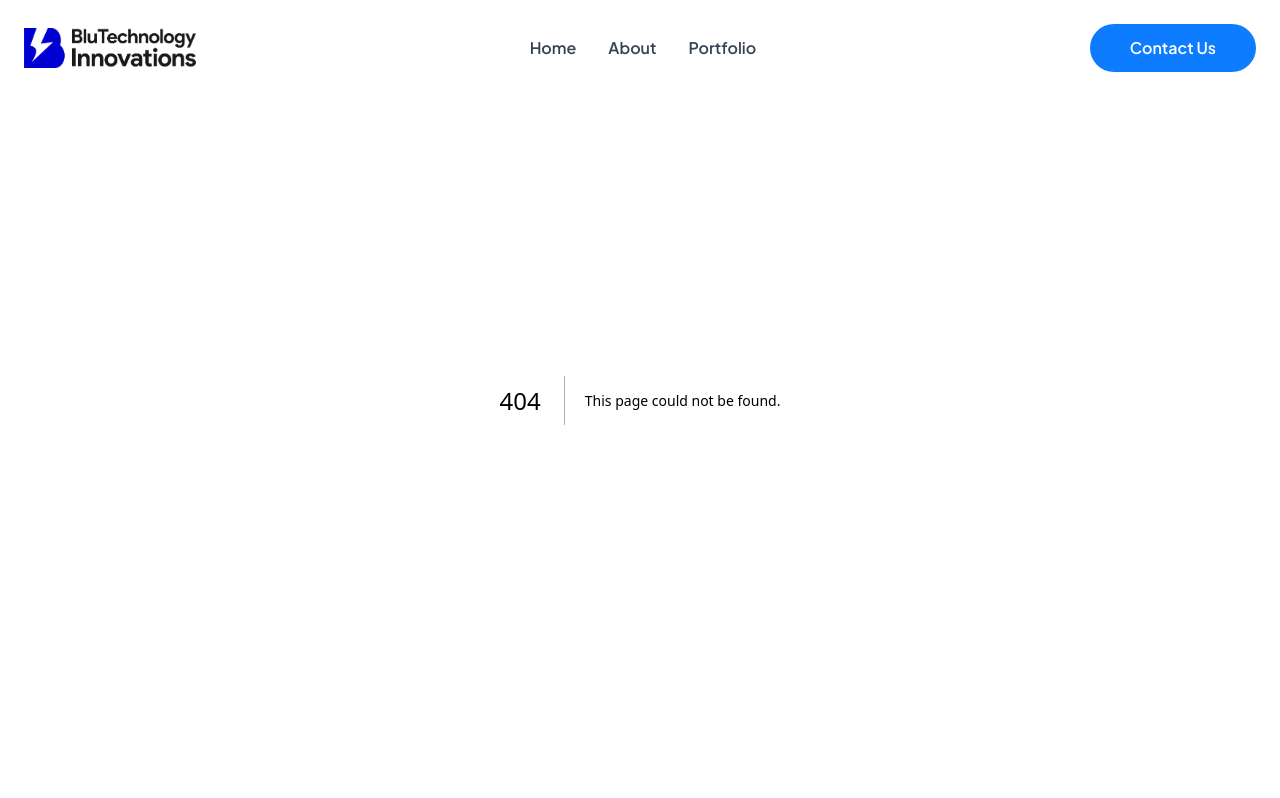
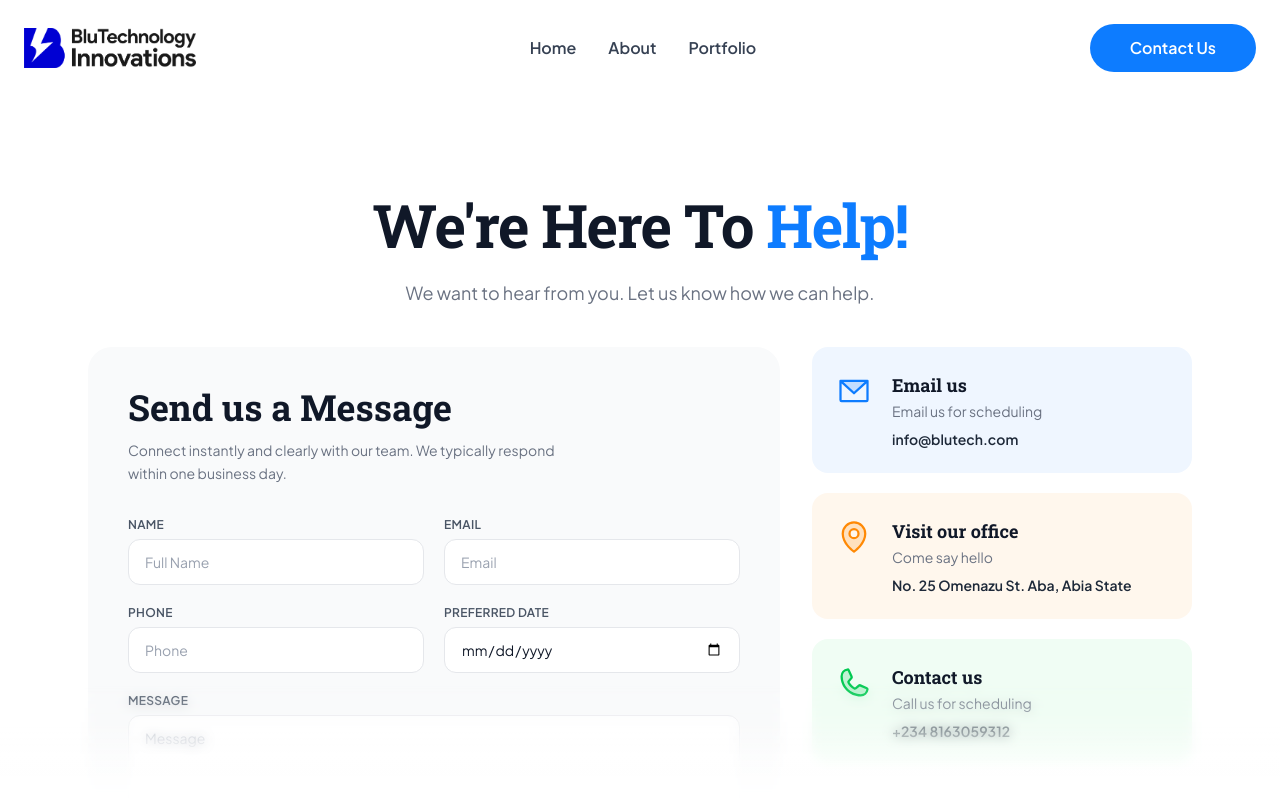
Before and after one commit to dev-emmy001/blutech, a Next.js app: page /contact in a window 1280 px wide. Before the commit this address had no page. Shown: the top 798 px of the page. Built offline with nearby package versions, Linux system fonts and the light colour scheme.

Commit message:
added contact page

```diff
--- /dev/null
+++ b/app/contact/page.tsx
@@ -0,0 +1,213 @@
+"use client";
+
+import { useState } from "react";
+import { EnvelopeSimple, MapPin, Phone } from "@phosphor-icons/react";
+
+export default function ContactPage() {
+  const [form, setForm] = useState({
+    name: "",
+    email: "",
+    phone: "",
+    date: "",
+    message: "",
+  });
+  const [submitted, setSubmitted] = useState(false);
+
+  const handleChange = (
+    e: React.ChangeEvent<HTMLInputElement | HTMLTextAreaElement>
+  ) => {
+    setForm({ ...form, [e.target.name]: e.target.value });
+  };
+
+  const handleSubmit = (e: React.FormEvent) => {
+    e.preventDefault();
+    setSubmitted(true);
+  };
+
+  const contactCards = [
+    {
+      icon: <EnvelopeSimple size={36} weight="duotone" className="text-blutech-primary" />,
+      bg: "bg-blue-50",
+      label: "Email us",
+      sub: "Email us for scheduling",
+      value: "info@blutech.com",
+      href: "mailto:info@blutech.com",
+    },
+    {
+      icon: <MapPin size={36} weight="duotone" className="text-orange-400" />,
+      bg: "bg-orange-50",
+      label: "Visit our office",
+      sub: "Come say hello",
+      value: "No. 25 Omenazu St. Aba, Abia State",
+      href: "https://maps.google.com",
+    },
+    {
+      icon: <Phone size={36} weight="duotone" className="text-green-500" />,
+      bg: "bg-green-50",
+      label: "Contact us",
+      sub: "Call us for scheduling",
+      value: "+234 8163059312",
+      href: "tel:+2348163059312",
+    },
+  ];
+
+  return (
+    <div className="flex flex-col min-h-screen bg-white font-sans">
+
+      {/* Hero */}
+      <section className="pt-40 md:pt-48 pb-10 px-6 text-center max-w-4xl mx-auto w-full">
+        <h1 className="text-4xl md:text-6xl font-extrabold tracking-tight text-gray-900 font-serif leading-[1.1]">
+          We&apos;re Here To{" "}
+          <span className="text-blutech-primary">Help!</span>
+        </h1>
+        <p className="mt-5 text-base md:text-lg text-gray-500 max-w-lg mx-auto leading-relaxed">
+          We want to hear from you. Let us know how we can help.
+        </p>
+      </section>
+
+      {/* Main two-column content */}
+      <section className="px-6 pb-32 max-w-6xl mx-auto w-full">
+        <div className="grid grid-cols-1 lg:grid-cols-[1fr_380px] gap-8 items-start">
+
+          {/* Left — Contact Form */}
+          <div className="bg-gray-50 rounded-3xl p-8 md:p-10">
+            <h2 className="text-3xl md:text-4xl font-extrabold text-gray-900 font-serif mb-3">
+              Send us a Message
+            </h2>
+            <p className="text-gray-500 text-sm mb-8 leading-relaxed max-w-md">
+              Connect instantly and clearly with our team. We typically respond
+              within one business day.
+            </p>
+
+            {submitted ? (
+              <div className="flex flex-col items-center justify-center py-16 text-center gap-4">
+                <EnvelopeSimple size={56} weight="duotone" className="text-blutech-primary" />
+                <h3 className="text-2xl font-bold text-gray-900 font-serif">Message Sent!</h3>
+                <p className="text-gray-500 max-w-xs">
+                  Thanks for reaching out. We&apos;ll get back to you shortly.
+                </p>
+              </div>
+            ) : (
+              <form onSubmit={handleSubmit} className="flex flex-col gap-5">
+
+                {/* Row 1 — Name + Email */}
+                <div className="grid grid-cols-1 sm:grid-cols-2 gap-5">
+                  <div className="flex flex-col gap-1.5">
+                    <label htmlFor="contact-name" className="text-xs font-semibold text-gray-600 uppercase tracking-wide">
+                      Name
+                    </label>
+                    <input
+                      id="contact-name"
+                      name="name"
+                      type="text"
+                      placeholder="Full Name"
+                      value={form.name}
+                      onChange={handleChange}
+                      required
+                      className="w-full px-4 py-3 rounded-xl border border-gray-200 bg-white text-gray-900 placeholder-gray-400 text-sm focus:outline-none focus:ring-2 focus:ring-blutech-primary/40 focus:border-blutech-primary transition"
+                    />
+                  </div>
+                  <div className="flex flex-col gap-1.5">
+                    <label htmlFor="contact-email" className="text-xs font-semibold text-gray-600 uppercase tracking-wide">
+                      Email
+                    </label>
+                    <input
+                      id="contact-email"
+                      name="email"
+                      type="email"
+                      placeholder="Email"
+                      value={form.email}
+                      onChange={handleChange}
+                      required
+                      className="w-full px-4 py-3 rounded-xl border border-gray-200 bg-white text-gray-900 placeholder-gray-400 text-sm focus:outline-none focus:ring-2 focus:ring-blutech-primary/40 focus:border-blutech-primary transition"
+                    />
+                  </div>
+                </div>
+
+                {/* Row 2 — Phone + Date */}
+                <div className="grid grid-cols-1 sm:grid-cols-2 gap-5">
+                  <div className="flex flex-col gap-1.5">
+                    <label htmlFor="contact-phone" className="text-xs font-semibold text-gray-600 uppercase tracking-wide">
+                      Phone
+                    </label>
+                    <input
+                      id="contact-phone"
+                      name="phone"
+                      type="tel"
+                      placeholder="Phone"
+                      value={form.phone}
+                      onChange={handleChange}
+                      className="w-full px-4 py-3 rounded-xl border border-gray-200 bg-white text-gray-900 placeholder-gray-400 text-sm focus:outline-none focus:ring-2 focus:ring-blutech-primary/40 focus:border-blutech-primary transition"
+                    />
+                  </div>
+                  <div className="flex flex-col gap-1.5">
+                    <label htmlFor="contact-date" className="text-xs font-semibold text-gray-600 uppercase tracking-wide">
+                      Preferred Date
+                    </label>
+                    <input
+                      id="contact-date"
+                      name="date"
+                      type="date"
+                      value={form.date}
+                      onChange={handleChange}
+                      className="w-full px-4 py-3 rounded-xl border border-gray-200 bg-white text-gray-900 placeholder-gray-400 text-sm focus:outline-none focus:ring-2 focus:ring-blutech-primary/40 focus:border-blutech-primary transition"
+                    />
+                  </div>
+                </div>
+
+                {/* Message */}
+                <div className="flex flex-col gap-1.5">
+                  <label htmlFor="contact-message" className="text-xs font-semibold text-gray-600 uppercase tracking-wide">
+                    Message
+                  </label>
+                  <textarea
+                    id="contact-message"
+                    name="message"
+                    placeholder="Message"
+                    rows={6}
+                    value={form.message}
+                    onChange={handleChange}
+                    required
+                    className="w-full px-4 py-3 rounded-xl border border-gray-200 bg-white text-gray-900 placeholder-gray-400 text-sm focus:outline-none focus:ring-2 focus:ring-blutech-primary/40 focus:border-blutech-primary transition resize-none"
+                  />
+                </div>
+
+                <button
+                  type="submit"
+                  className="w-full py-4 bg-blutech-primary hover:bg-blutech-secondary text-white rounded-full font-semibold text-base transition-colors mt-1"
+                >
+                  Submit
+                </button>
+              </form>
+            )}
+          </div>
+
+          {/* Right — Contact Info Cards */}
+          <div className="flex flex-col gap-5">
+            {contactCards.map((card) => (
+              <a
+                key={card.label}
+                href={card.href}
+                target={card.href.startsWith("http") ? "_blank" : undefined}
+                rel="noopener noreferrer"
+                className={`flex items-start gap-5 p-6 rounded-2xl ${card.bg} hover:-translate-y-1 transition-transform duration-200`}
+              >
+                <div className="flex-shrink-0 mt-0.5">{card.icon}</div>
+                <div>
+                  <h3 className="font-bold text-gray-900 text-lg font-serif">
+                    {card.label}
+                  </h3>
+                  <p className="text-sm text-gray-500 mt-0.5">{card.sub}</p>
+                  <p className="text-sm font-semibold text-gray-800 mt-2">
+                    {card.value}
+                  </p>
+                </div>
+              </a>
+            ))}
+          </div>
+
+        </div>
+      </section>
+    </div>
+  );
+}
```
